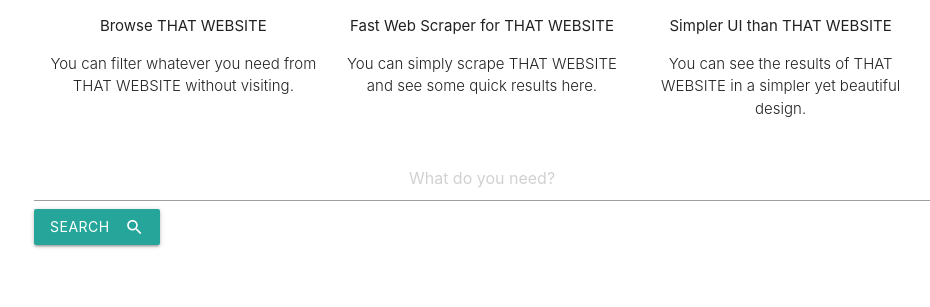
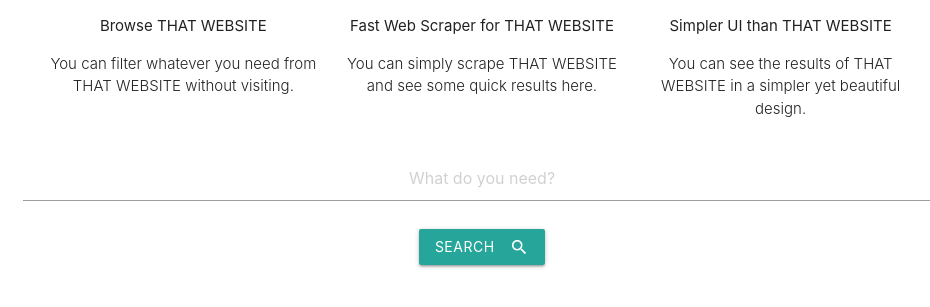
Before and after one commit to ali-negary/WebsiteCloner, a Django app: page / in a window 1280 px wide. Shown: the part 297-604 px from the top of the page, without its empty margins (158-1088 px from the left). Run offline with Django 3.2, Linux system fonts and the light colour scheme.

Commit message:
edit in base.html: button under search bar.

```diff
--- a/templates/base.html
+++ b/templates/base.html
@@ -59,10 +59,19 @@
 
     <form action="{% url 'new_search' %}" method="post">
         {% csrf_token %}
-        <input type="text" name="search" placeholder="What do you need?" style="text-align: center">
-        <button class="btn waves-effect waves-light" type="submit" name="action">Search
-            <i class="material-icons right">search</i>
-        </button>
+        <div class="col">
+
+            <div class="row s9">
+                <input type="text" name="search" placeholder="What do you need?" style="text-align: center">
+            </div>
+
+            <div class="row s3" style="text-align: center">
+                <button class="btn waves-effect waves-light" type="submit" name="action">Search
+                    <i class="material-icons right">search</i>
+                </button>
+            </div>
+
+        </div>
     </form>
 
     {#The next two lines will help us inherit everything from this page to another page.#}
```
Also changed, not shown: README.md.
